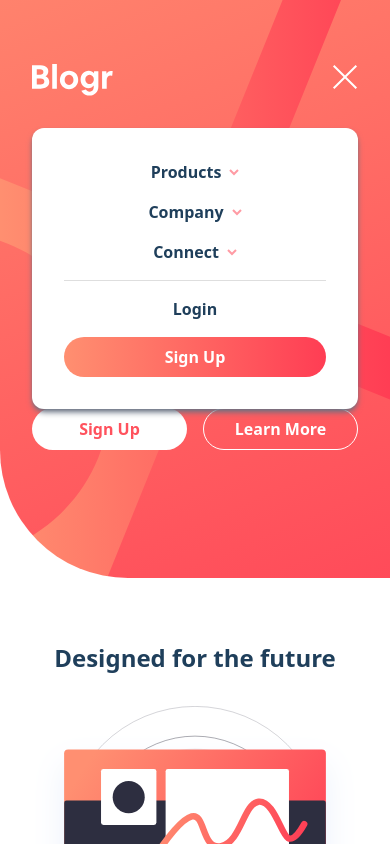
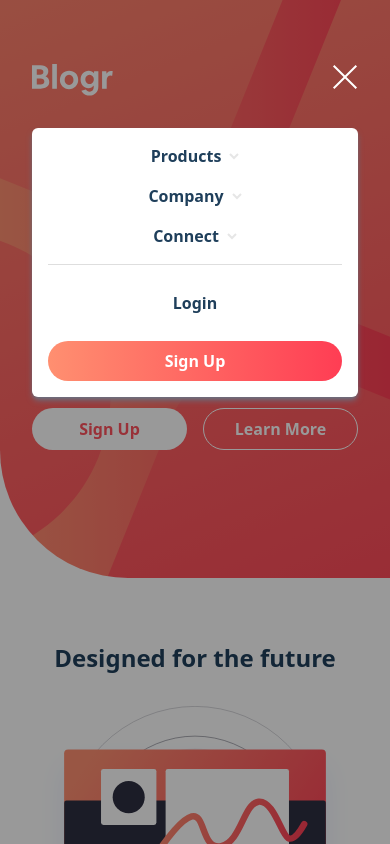
Before and after one commit to emmanueltn007/front-end-mentor-challenges-junior, a React (Vite) app in the folder html-css-and-js/blogr-landing-page/: page / in a window 390 px wide. Both pictures are taken after a click on the button 342 px from the left and 77 px from the top of the page. Shown: the top 844 px of the page. Built offline with nearby package versions, Linux system fonts and the light colour scheme.

Commit message:
Rewrote code better for the navs, made the page unscrollable when mobile menu is open, made buttons outside the mobile menu unclickable and the background dark

```diff
--- a/html-css-and-js/blogr-landing-page/src/components/Header.jsx
+++ b/html-css-and-js/blogr-landing-page/src/components/Header.jsx
@@ -1,4 +1,4 @@
-import { useState } from "react";
+import { useState, useEffect } from "react";
 import MobileNav from "./header-components/MobileNav";
 import NavItems from "./header-components/NavItems";
 
@@ -6,8 +6,24 @@ function Header() {
   const [isOpen, setIsOpen] = useState(false);
   const [openItem, setOpenItem] = useState(null);
 
+  useEffect(() => {
+    if (isOpen) {
+      document.body.style.overflow = "hidden";
+    }
+    else {
+      document.body.style.overflow = "";
+    }
+
+    return () => {
+      document.body.style.overflow = "";
+    }
+  }, [isOpen])
+
   return (
     <header className="flex items-center justify-between relative text-[hsl(0,0%,87%)]">
+      {isOpen && (
+        <div className="fixed inset-0 bg-black/40 z-40" onClick={() => setIsOpen(false)}></div>
+      )}
       <div className="cursor-pointer flex items-center md:gap-16">
         <img className="h-8" src="/images/logo.svg" alt="blogr logo" />
 
@@ -15,12 +31,15 @@ function Header() {
         <NavItems
           openItem={openItem}
           setOpenItem={setOpenItem}
-          divClass="text-[hsl(0,0%,87%)] font-semibold flex gap-4 max-md:hidden"
-          spanClass="
-                                after:content-[''] relative after:absolute after:block after:h-[2px] after:bottom-0 after:left-0 after:bg-white after:w-0 hover:after:w-full after:transition-all after:duration-300"
-          buttonClass="cursor-pointer  hover:text-white flex items-center gap-2"
-          dropdownClass="absolute translate-y-4 font-normal bg-white text-[hsl(208,49%,24%)] rounded-md py-4 pl-4 pr-8 gap-2 shadow-md shadow-gray-500"
-          dropdownButtonClass="hover:scale-110 transition duration-300 ease-in-out"
+          container="max-md:hidden"
+          dropdownMenu="absolute top-8 bg-white py-4 pl-4 pr-8 rounded-md shadow-md shadow-gray-500 text-[hsl(208,49%,24%)] flex flex-col
+                        gap-4 items-start"
+          activeColor="text-white"
+          notActiveColor="text-gray-300"
+          arrowActive="text-white"
+          arrowNotActive="text-gray-300"
+          labelClass="font-semibold relative after:content-[''] after:absolute after:-bottom-1 after:left-0 after:bg-white after:w-0 after:h-0.5 hover:after:w-full
+                      after:transition-all after:duration-300 after:ease-in-out hover:text-white"
         />
       </div>
 
@@ -28,16 +47,14 @@ function Header() {
       <MobileNav isOpen={isOpen} setIsOpen={setIsOpen}>
         <NavItems
           isOpen={isOpen}
-          divClass="p-8 bg-white flex flex-col items-center gap-4 w-full absolute left-1/2 top-16 -translate-x-1/2 rounded-xl shadow-md shadow-gray-500"
-          buttonClass="text-[hsl(208,49%,24%)] font-semibold cursor-pointer flex items-center ml-auto mr-auto gap-2"
           openItem={openItem}
           setOpenItem={setOpenItem}
-          imageClass={` ${
-            openItem ? "text-[hsl(356,100%,66%)]" : "text-[hsl(355,100%,74%)]"
-          }`}
-          dropdownClass="bg-gray-400 rounded-md p-4 mt-4 flex flex-col gap-4"
-          dropdownButtonClass="w-full text-[hsl(208,49%,24%)] font-semibold"
-          dropdownContainer="w-full"
+          container="font-semibold absolute p-4 bg-white shadow-md shadow-gray-500 rounded-md left-0 right-0 top-16 flex flex-col items-center"
+          dropdownMenu="bg-gray-300 rounded-md py-4 mt-4 text-[hsl(208,49%,24%)]"
+          labelContainer="flex ml-auto mr-auto"
+          containerAll="w-full"
+          activeColor="text-gray-500"
+          notActiveColor="text-[hsl(208,49%,24%)]"
         />
       </MobileNav>
 
--- a/html-css-and-js/blogr-landing-page/src/components/header-components/MobileNav.jsx
+++ b/html-css-and-js/blogr-landing-page/src/components/header-components/MobileNav.jsx
@@ -2,7 +2,7 @@ function MobileNav({ isOpen, setIsOpen, children }) {
   const handleMenuToggle = () => setIsOpen((prev) => !prev);
 
   return (
-    <nav className="md:hidden">
+    <nav className="md:hidden z-50">
       <button
         className="cursor-pointer hover:scale-110 transition-transform duration-300"
         onClick={handleMenuToggle}
--- a/html-css-and-js/blogr-landing-page/src/components/header-components/NavItems.jsx
+++ b/html-css-and-js/blogr-landing-page/src/components/header-components/NavItems.jsx
@@ -2,16 +2,18 @@ import React from "react";
 import dropdownItems from "../../data/navDropdownItems";
 
 function NavItems({
-  dropdownContainer,
-  divClass,
-  spanClass,
-  imageClass,
-  buttonClass,
-  dropdownClass,
-  dropdownButtonClass,
   isOpen,
   openItem,
   setOpenItem,
+  container,
+  dropdownMenu,
+  activeColor,
+  notActiveColor,
+  arrowActive,
+  arrowNotActive,
+  labelClass,
+  labelContainer,
+  containerAll
 }) {
 
   const handleNavItemToggle = (key) =>
@@ -24,22 +26,23 @@ function NavItems({
   ];
 
   return (
-    <div className={divClass}>
+    <div className={`flex gap-4 ${container}`}>
       {items.map((item) => {
         return (
-          <div className={`relative ${dropdownContainer}`} key={item.key}>
+          <div className={`relative ${containerAll}`} key={item.key}>
             <button
+              className={`flex items-center gap-2 cursor-pointer ${labelContainer}`}
               onClick={() => handleNavItemToggle(item.key)}
-              className={buttonClass}
             >
-              <span className={spanClass}>{item.label}</span>
+              <span className={`${labelClass} ${openItem === item.key ? activeColor : notActiveColor}`}>{item.label}</span>
               <svg
                 xmlns="http://www.w3.org/2000/svg"
                 width="10"
                 height="7"
-                className={`transition duration-300 ease-in-out ${imageClass} ${
-                  openItem === item.key ? "rotate-180" : ""
-                }`}
+                className={`transition duration-300 ease-in-out
+                  ${openItem === item.key ? "rotate-180" : ""}
+                   ${openItem === item.key ? arrowActive : arrowNotActive}
+                  `}
               >
                 <path
                   fill="none"
@@ -53,9 +56,9 @@ function NavItems({
 
             {/* DROPDOWN */}
             {openItem === item.key && (
-              <div className={`flex flex-col items-start ${dropdownClass}`}>
+              <div className={`flex flex-col gap-2 ${dropdownMenu}`} >
                 {(dropdownItems[item.key] || []).map((link) => (
-                  <button className={dropdownButtonClass} key={link}>{link}</button>
+                  <button className="cursor-pointer hover:scale-110 transition duration-300 ease-in-out" key={link}>{link}</button>
                 ))}
               </div>
             )}
@@ -67,10 +70,10 @@ function NavItems({
         <>
           <hr className="w-full" />
           <div className="flex flex-col gap-4 font-semibold w-full">
-            <button className="text-[hsl(208,49%,24%)] cursor-pointer">
+            <button className="text-[hsl(208,49%,24%)] cursor-pointer border-2 border-transparent hover:border-[hsl(208,49%,24%)] py-2 rounded-3xl transition duration-300 ease-in-out">
               Login
             </button>
-            <button className="cursor-pointer text-white bg-[linear-gradient(90deg,hsl(13,100%,72%),hsl(353,100%,62%))] py-2 rounded-3xl">
+            <button className="cursor-pointer text-white bg-[linear-gradient(90deg,hsl(13,100%,72%),hsl(353,100%,62%))] py-2 rounded-3xl hover:opacity-75 transition duration-300 ease-in-out">
               Sign Up
             </button>
           </div>
```
